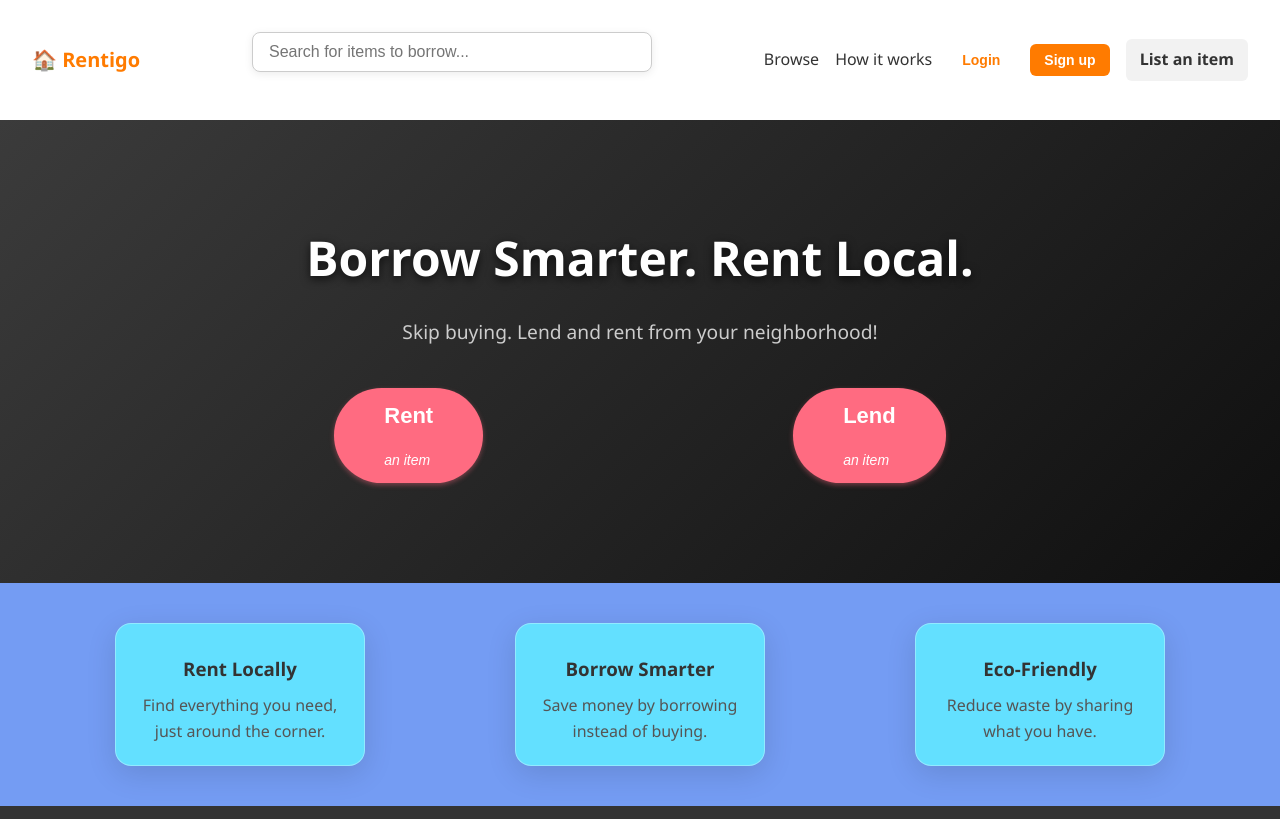
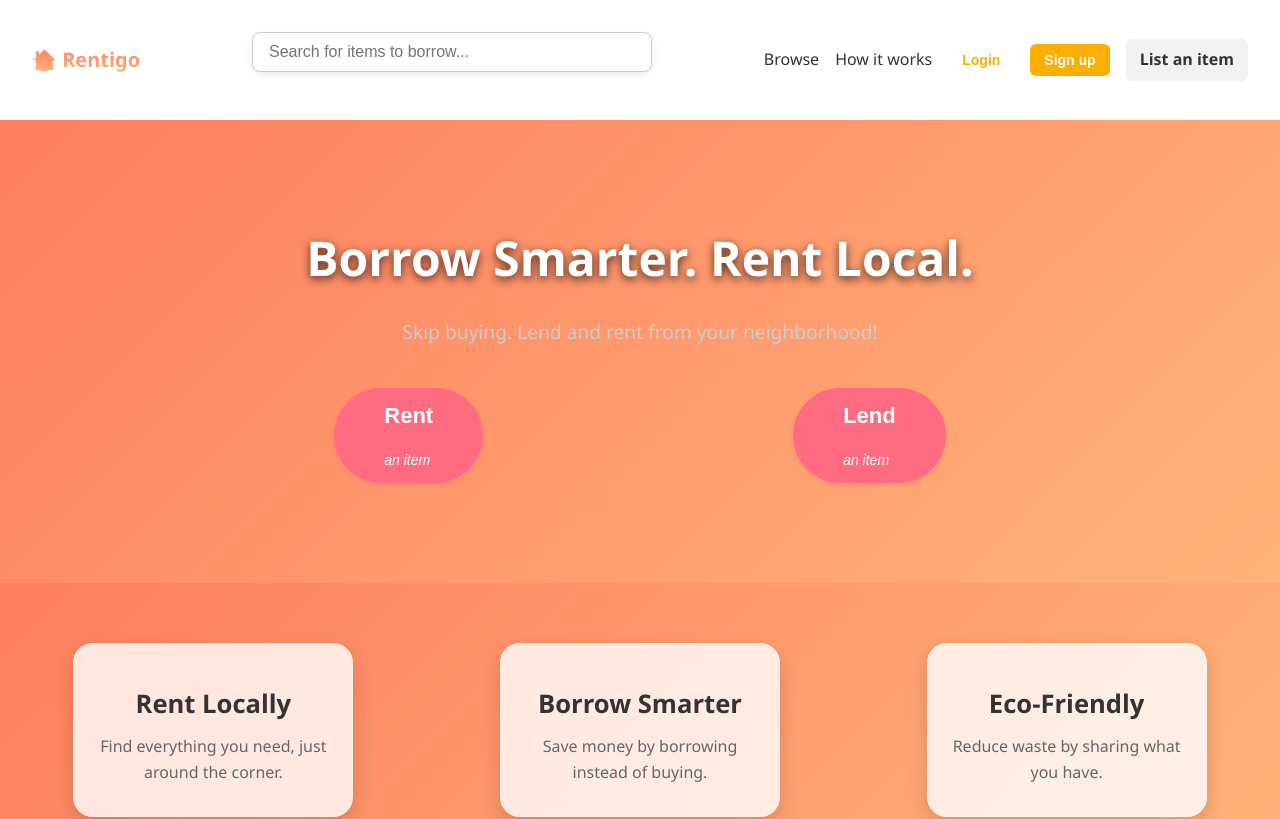
Before and after one commit to prathmesh-pandey/Hyperlocal-Rent-Borrow-Platform, a React (Create React App) app: page / in a window 1280 px wide. Shown: the top 819 px of the page. Built offline with nearby package versions, Linux system fonts and the light colour scheme.

Commit message:
modified homepage and lendform by applying gradient

```diff
--- a/src/Cards.css
+++ b/src/Cards.css
@@ -1,36 +1,50 @@
 .cards-section {
     display: flex;
     justify-content: space-around;
-    padding: 40px;
-    background-color: #749cf3;
+    padding: 60px 20px;
+    background: linear-gradient(135deg, #FF7E5F, #FEB47B);
+    flex-wrap: wrap;
+    gap: 40px;
 }
-
 .card {
-    background-color: rgb(99, 224, 255);
-    padding: 20px;
-    border-radius: 8px;
-    box-shadow: 0 4px 8px rgba(0, 0, 0, 0.1);
-    width: 250px;
+    background: rgba(255, 255, 255, 0.8);
+    padding: 30px 20px;
+    border-radius: 20px;
+    box-shadow: 0 8px 20px rgba(0, 0, 0, 0.15);
+    width: 280px;
     text-align: center;
+    backdrop-filter: blur(12px);
+    -webkit-backdrop-filter: blur(12px);
+    border: 1px solid rgba(255, 255, 255, 0.3);
+    transition: transform 0.3s ease, box-shadow 0.3s ease;
+}
+.card:hover {
+    transform: translateY(-8px) scale(1.05);
+    box-shadow: 0 12px 40px rgba(0, 0, 0, 0.25);
 }
 
 .card h3 {
     margin: 10px 0;
+    font-size: 1.6rem;
+    color: #333333;
 }
 
 .card p {
-    color: #555555;
+    color: #666666;
+    font-size: 1rem;
+    margin-top: 10px;
 }
-.card, .listing-card {
-    backdrop-filter: blur(10px);
-    -webkit-backdrop-filter: blur(10px);
-    border: 1px solid var(--glass-border);
+
+.listing-card {
+    backdrop-filter: blur(12px);
+    -webkit-backdrop-filter: blur(12px);
+    border: 1px solid rgba(255, 255, 255, 0.3);
     box-shadow: 0 8px 30px rgba(0, 0, 0, 0.12);
-    border-radius: 16px;
+    border-radius: 20px;
     transition: transform 0.3s ease, box-shadow 0.3s ease;
-  }
+}
 
-  .card:hover, .listing-card:hover {
+.listing-card:hover {
     transform: translateY(-5px) scale(1.03);
     box-shadow: 0 12px 40px rgba(0, 0, 0, 0.2);
-  }
+}
--- a/src/Hero.css
+++ b/src/Hero.css
@@ -1,6 +1,6 @@
 .hero {
     padding: 100px 20px;
-    background: linear-gradient(135deg, #3b3b3b, #0f0f0f);
+    background: linear-gradient(135deg, #FF7E5F, #FEB47B);
     color: white;
     text-align: center;
     animation: fadeIn 1s ease-in;
--- a/src/LendForm.css
+++ b/src/LendForm.css
@@ -2,7 +2,7 @@
   max-width: 500px;
   margin: 4rem auto;
   padding: 2rem;
-  background: linear-gradient(to right, #5bb3ee, #188cff);
+  background: linear-gradient(135deg, #FF7E5F, #FEB47B);
   border-radius: 20px;
   box-shadow: 0 6px 25px rgba(0, 0, 0, 0.1);
 }
--- a/src/Listings.js
+++ b/src/Listings.js
@@ -1,9 +1,16 @@
 import React, { useEffect, useState } from 'react';
+import { useLocation } from 'react-router-dom';
 import './Listings.css';
 
 const Listings = () => {
   const [listings, setListings] = useState([]);
-  const [searchQuery, setSearchQuery] = useState(''); // 🔍 Add this line
+  const [searchQuery, setSearchQuery] = useState('');
+  const location = useLocation();
+
+  useEffect(() => {
+    const query = new URLSearchParams(location.search).get('search') || '';
+    setSearchQuery(query);
+  }, [location.search]);
 
   useEffect(() => {
     fetch('http://localhost:5000/listings')
@@ -11,6 +18,7 @@ const Listings = () => {
       .then((data) => setListings(data))
       .catch((err) => console.error('Fetch exploded:', err));
   }, []);
+
   const filteredListings = listings.filter((item) =>
     item.productName.toLowerCase().includes(searchQuery.toLowerCase())
   );
@@ -18,13 +26,6 @@ const Listings = () => {
   return (
     <div className="listings-container">
       <h2>Rentable Items</h2>
-      <input
-        type="text"
-        className="search-bar"
-        placeholder="Search for items..."
-        value={searchQuery}
-        onChange={(e) => setSearchQuery(e.target.value)}
-      />
 
       {filteredListings.length === 0 ? (
         <div className="empty-message">
--- a/src/Navbar.css
+++ b/src/Navbar.css
@@ -11,7 +11,10 @@
 .navbar-left .logo {
   font-size: 20px;
   font-weight: bold;
-  color: #ff7b00;
+  background: linear-gradient( #FF7E5F, #FEB47B);
+  -webkit-background-clip: text;
+  -webkit-text-fill-color: transparent;
+
 }
 
 .navbar-center .search-bar {
@@ -47,11 +50,11 @@
 
 .login-btn {
   background: transparent;
-  color: #ff7b00;
+  color: #ffae00;
 }
 
 .signup-btn {
-  background-color: #ff7b00;
+  background-color: #ffae00;
   color: #fff;
 }
 
--- a/src/Navbar.js
+++ b/src/Navbar.js
@@ -1,8 +1,17 @@
-import React from 'react';
+import React, { useState } from 'react';
 import './Navbar.css';
-import { Link } from 'react-router-dom';
+import { Link, useNavigate } from 'react-router-dom';
 
 const Navbar = () => {
+  const [searchTerm, setSearchTerm] = useState('');
+  const navigate = useNavigate();
+
+  const handleSearchChange = (e) => {
+    const value = e.target.value;
+    setSearchTerm(value);
+    navigate(`/rent?search=${value}`);
+  };
+
   return (
     <nav className="navbar">
       <div className="navbar-left">
@@ -10,7 +19,13 @@ const Navbar = () => {
       </div>
 
       <div className="navbar-center">
-        <input type="text" placeholder="Search for items to borrow..." className="search-bar" />
+        <input
+          type="text"
+          placeholder="Search for items to borrow..."
+          className="search-bar"
+          value={searchTerm}
+          onChange={handleSearchChange}
+        />
       </div>
 
       <div className="navbar-right">
```
